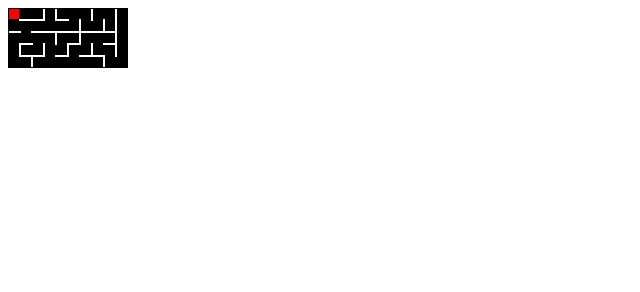
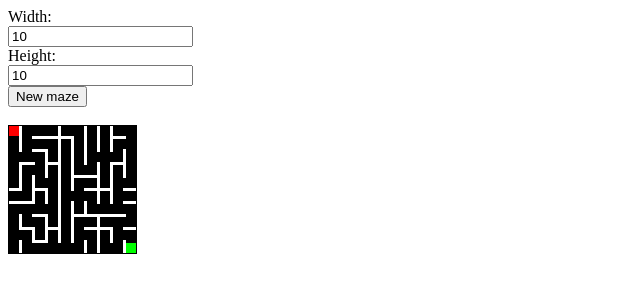
Before and after one commit to Masuzu/Maze, a plain HTML site: page index.html in a window 1280 px wide. Shown: the whole page, without its empty margins (0-640 px from the left). Drawn offline with Linux system fonts and the light colour scheme.

Commit message:
Update index.html

```diff
--- a/index.html
+++ b/index.html
@@ -1,6 +1,16 @@
 <!DOCTYPE html>
 <html>
 <body>
+<form>
+Width:<br>
+<input type="text" name="Width" value="10">
+<br>
+Height:<br>
+<input type="text" name="Height" value="10">
+<br>
+<button type="button" name="NewMazeButton">New maze</button>
+</form>
+<br>
 <script>
 
 var Direction = {
@@ -11,7 +21,7 @@ var Direction = {
 };
 
 // Possible directions it is possible to go to from a given cell
-var CellNeighbors = {
+var CellNeighbours = {
    UNDEFINED: 0,
    UP: 1,
    DOWN: 1 << 1,
@@ -19,42 +29,66 @@ var CellNeighbors = {
    RIGHT: 1 << 3
 }
 
-var cellSize = 10, cellSpacing = 2, numCellsHorizontally = 10, numCellsVertically = 5;
+// Maze global data
+var cellSize = 10, cellSpacing = 3, numCellsHorizontally = 10, numCellsVertically = 10;
+var cells; // Bookkeeping for the cells which were added to the minimum spanning tree. Also defines the neighbours of each cells
+
+// Keeps track of the current position of the player in the maze
+var current_x, current_y;
+
+window.addEventListener('keyup', keyUpHandler, true);
+document.getElementsByName('NewMazeButton')[0].addEventListener("click", function(){
+   var context = document.getElementById('Maze').getContext("2d");
+   alert(numCellsHorizontally*(cellSize+cellSpacing));
+   context.clearRect(0,0,numCellsHorizontally*(cellSize+cellSpacing),numCellsVertically*(cellSize+cellSpacing));
+   initGlobalVariables();
+   drawLabyrinth();
+});
+
+initGlobalVariables();
+drawLabyrinth();
+
+function clearCanvas() {
+}
+
+function initGlobalVariables() {
+   cells = [];
+   current_x = 0;
+   current_y = 0;
+   numCellsHorizontally = document.getElementsByName("Width")[0].value;
+   numCellsVertically = document.getElementsByName("Height")[0].value;
+}
+
+function drawLabyrinth(){
    var context = initCanvas(cellSize, cellSpacing, numCellsHorizontally, numCellsVertically);
 
    var numCells = numCellsHorizontally*numCellsVertically;
-var cells = []; // Bookkeeping for the cells which were added to the minimum spanning tree
    for(i=0; i<numCells; ++i)
-   cells[i] = {is_in_tree: false, neighbors: CellNeighbors.UNDEFINED, marked: false};
+      cells[i] = {isInTree: false, neighbors: CellNeighbours.UNDEFINED, marked: false};
    var frontier = minHeap(function(a, b) { return a.weight-b.weight;});
-
-// Keeps track of the current position of the player in the maze
-var current_x = 0, current_y = 0;
 
    // Perform Prim's algorithm on a grid in which each edge has a random weight, and each vertex is connected to the vertices up, down, left and right
    // The maze is built from the top left hand corner
-
    drawCell(context, 0, 0, "#FF0000");
    frontier.push({x:0, y:0, direction: Direction.UP, weight:0});
-cells[0].is_in_tree = true;
+
+   cells[0].isInTree = true;
    cells[0].marked = true;
 
    var k = 0;
    while(k < numCells) {
-   if(frontier.empty())
-      break;
       // Retrieve the closest vertex to the partial spanning tree and add it to the second.
       var currentCell = frontier.pop();
-   if(k>0 && cells[indexInCells(currentCell.x, currentCell.y)].is_in_tree)	// Skip nodes which have already been added to the spanning tree
+      if(k>0 && cells[indexInCells(currentCell.x, currentCell.y)].isInTree)	// Skip nodes which have already been added to the spanning tree
          continue;
       // Add the neighbours of the current vertex with random edge weights to the frontier of the spanning tree.
-   if(currentCell.x-1 >= 0 && !cells[indexInCells(currentCell.x-1, currentCell.y)].is_in_tree)
+      if(currentCell.x-1 >= 0 && !cells[indexInCells(currentCell.x-1, currentCell.y)].isInTree)
          frontier.push({x: currentCell.x-1, y: currentCell.y, direction: Direction.LEFT, weight: Math.random()});
-   if(currentCell.x+1 < numCellsHorizontally && !cells[indexInCells(currentCell.x+1, currentCell.y)].is_in_tree)
+      if(currentCell.x+1 < numCellsHorizontally && !cells[indexInCells(currentCell.x+1, currentCell.y)].isInTree)
          frontier.push({x: currentCell.x+1, y: currentCell.y, direction: Direction.RIGHT, weight: Math.random()});
-   if(currentCell.y-1 >= 0 && !cells[indexInCells(currentCell.x, currentCell.y-1)].is_in_tree)
+      if(currentCell.y-1 >= 0 && !cells[indexInCells(currentCell.x, currentCell.y-1)].isInTree)
          frontier.push({x: currentCell.x, y: currentCell.y-1, direction: Direction.UP, weight: Math.random()});
-   if(currentCell.y+1 < numCellsVertically && !cells[indexInCells(currentCell.x, currentCell.y+1)].is_in_tree)
+      if(currentCell.y+1 < numCellsVertically && !cells[indexInCells(currentCell.x, currentCell.y+1)].isInTree)
          frontier.push({x: currentCell.x, y: currentCell.y+1, direction: Direction.DOWN, weight: Math.random()});
 
       if(k>0) {
@@ -62,58 +96,90 @@ while(k < numCells) {
          switch(currentCell.direction) {
             case Direction.UP:
                drawCellUp(context, currentCell.x, currentCell.y+1);
-			cells[indexInCells(currentCell.x, currentCell.y+1)].neighbors |= CellNeighbors.UP;
-			cells[indexInCells(currentCell.x, currentCell.y)].neighbors |= CellNeighbors.DOWN;
+		   	   cells[indexInCells(currentCell.x, currentCell.y+1)].neighbors |= CellNeighbours.UP;
+			   cells[indexInCells(currentCell.x, currentCell.y)].neighbors |= CellNeighbours.DOWN;
                break;
             case Direction.DOWN:
                drawCellDown(context, currentCell.x, currentCell.y-1);
-			cells[indexInCells(currentCell.x, currentCell.y-1)].neighbors |= CellNeighbors.DOWN;
-			cells[indexInCells(currentCell.x, currentCell.y)].neighbors |= CellNeighbors.UP;
+			   cells[indexInCells(currentCell.x, currentCell.y-1)].neighbors |= CellNeighbours.DOWN;
+			   cells[indexInCells(currentCell.x, currentCell.y)].neighbors |= CellNeighbours.UP;
                break;
             case Direction.LEFT:
                drawCellLeft(context, currentCell.x+1, currentCell.y);
-			cells[indexInCells(currentCell.x+1, currentCell.y)].neighbors |= CellNeighbors.LEFT;
-			cells[indexInCells(currentCell.x, currentCell.y)].neighbors |= CellNeighbors.RIGHT;
+			   cells[indexInCells(currentCell.x+1, currentCell.y)].neighbors |= CellNeighbours.LEFT;
+			   cells[indexInCells(currentCell.x, currentCell.y)].neighbors |= CellNeighbours.RIGHT;
                break;
             case Direction.RIGHT:
                drawCellRight(context, currentCell.x-1, currentCell.y);
-			cells[indexInCells(currentCell.x-1, currentCell.y)].neighbors |= CellNeighbors.RIGHT;
-			cells[indexInCells(currentCell.x, currentCell.y)].neighbors |= CellNeighbors.LEFT;
+			   cells[indexInCells(currentCell.x-1, currentCell.y)].neighbors |= CellNeighbours.RIGHT;
+			   cells[indexInCells(currentCell.x, currentCell.y)].neighbors |= CellNeighbours.LEFT;
                break;
          }
 	     // Mark the node as being in the spanning tree
-	  cells[indexInCells(currentCell.x, currentCell.y)].is_in_tree = true;
+	     cells[indexInCells(currentCell.x, currentCell.y)].isInTree = true;
       }
 
       ++k;
    }
 
-window.addEventListener('keyup', keyUpHandler, true);
+   // Paint in green the arrival cell (bottom right corner)
+   drawCell(context, numCellsHorizontally-1, numCellsVertically-1, "#00FF00");
+}
 
+// Move the player's position depending on the key input
 function keyUpHandler(event){
-   var key=event.keyCode;
+   var key = event.keyCode;
+   var currentCellIndex = indexInCells(current_x, current_y);
    switch(key) {
       case 37:
-	     if(cells[indexInCells(current_x, current_y)].neighbors & CellNeighbors.LEFT) {
+	     if(cells[currentCellIndex].neighbors & CellNeighbours.LEFT) {
+		    if(!cells[indexInCells(current_x-1, current_y)].marked) {
   		       drawCellLeft(context, current_x, current_y, "#FF0000");
+			   cells[indexInCells(current_x-1, current_y)].marked = true;
+			}
+			else {
+			   drawCellRight(context, current_x-1, current_y);
+			   cells[currentCellIndex].marked = false;
+			}
 			current_x -= 1;
          }
 	     break;
 	  case 38:
-	     if(cells[indexInCells(current_x, current_y)].neighbors & CellNeighbors.UP) {
+	     if(cells[currentCellIndex].neighbors & CellNeighbours.UP) {
+		    if(!cells[indexInCells(current_x, current_y-1)].marked) {
 		       drawCellUp(context, current_x, current_y, "#FF0000");
+			   cells[indexInCells(current_x, current_y-1)].marked = true;
+			}
+			else {
+			   drawCellDown(context, current_x, current_y-1);
+			   cells[currentCellIndex].marked = false;
+			}
 			current_y -= 1;
          }
 	     break;
 	  case 39:
-	     if(cells[indexInCells(current_x, current_y)].neighbors & CellNeighbors.RIGHT) {
+	     if(cells[currentCellIndex].neighbors & CellNeighbours.RIGHT) {
+		    if(!cells[indexInCells(current_x+1, current_y)].marked) {
 		       drawCellRight(context, current_x, current_y, "#FF0000");
+			   cells[indexInCells(current_x+1, current_y)].marked = true;
+			}
+			else {
+			   drawCellLeft(context, current_x+1, current_y);
+			   cells[currentCellIndex].marked = false;
+			}
 			current_x += 1;
          }
 	     break;
 	  case 40:
-	     if(cells[indexInCells(current_x, current_y)].neighbors & CellNeighbors.DOWN) {
+	     if(cells[currentCellIndex].neighbors & CellNeighbours.DOWN) {
+		    if(!cells[indexInCells(current_x, current_y+1)].marked) {
 		       drawCellDown(context, current_x, current_y, "#FF0000");
+			   cells[indexInCells(current_x, current_y+1)].marked = true;
+			}
+			else {
+			   drawCellUp(context, current_x, current_y+1);
+			   cells[currentCellIndex].marked = false;
+			}
 			current_y += 1;
          }
 	     break;
@@ -122,7 +188,7 @@ function keyUpHandler(event){
 
 function initCanvas(cellSize, cellSpacing, numCellsHorizontally, numCellsVertically) {
    var canvas = document.createElement('canvas');
-   canvas.id     = "Labyrinth";
+   canvas.id     = "Maze";
    canvas.width  = numCellsHorizontally * (cellSize + cellSpacing) - cellSpacing;
    canvas.height = numCellsVertically * (cellSize + cellSpacing) - cellSpacing;
    canvas.style.position = "absolute";
@@ -177,6 +243,7 @@ function drawCellRight(context, x, y, color) {
    context.fillRect((x+1)*(cellSize+cellSpacing)-cellSpacing,y*(cellSize+cellSpacing),cellSize+cellSpacing,cellSize);
 }
 
+// Min heap implementation with push and pop operations in O(log(n)) time
 function minHeap(compare) {
   var heap = {},
       array = [],
```
Lines whose indentation alone changed are shown as unchanged.
